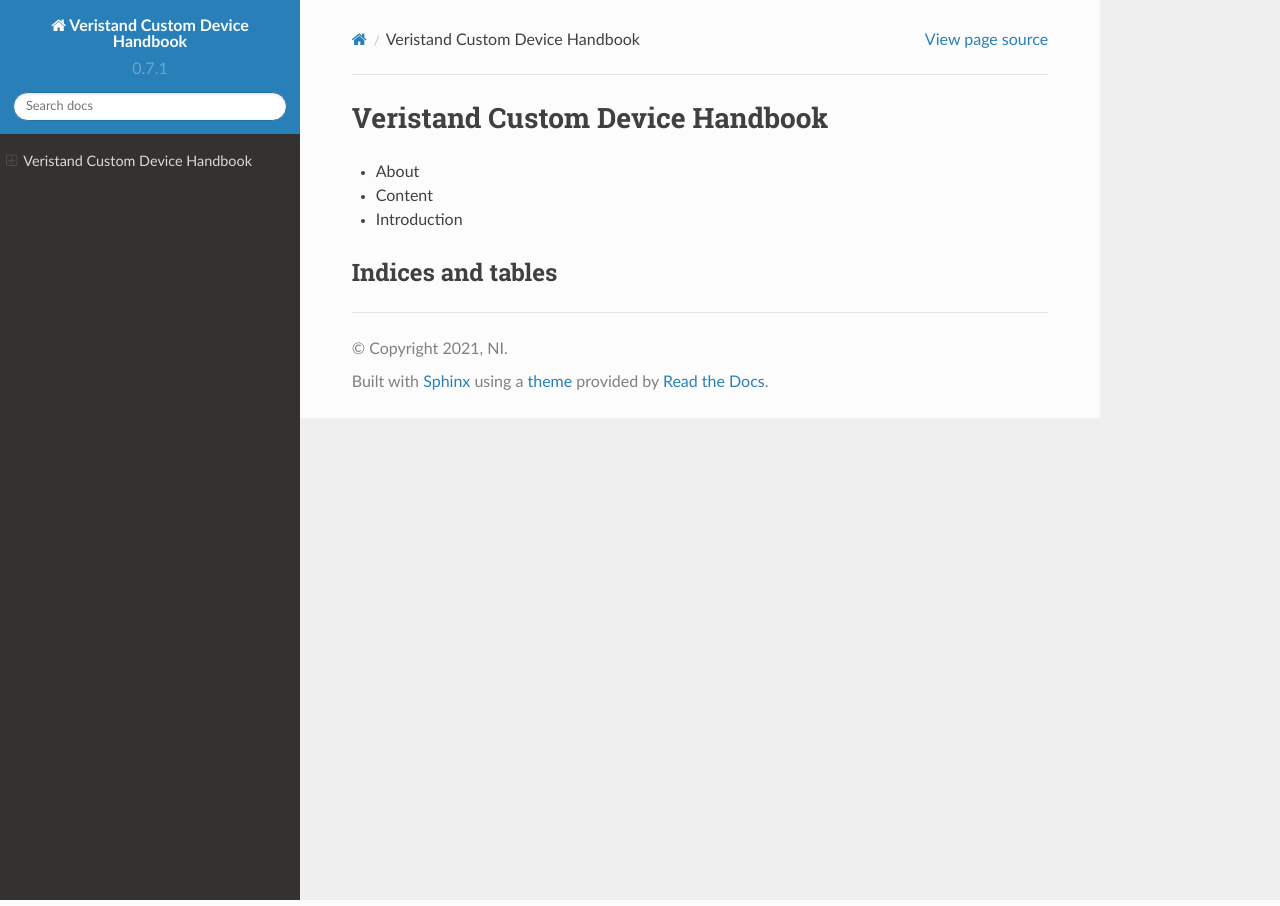
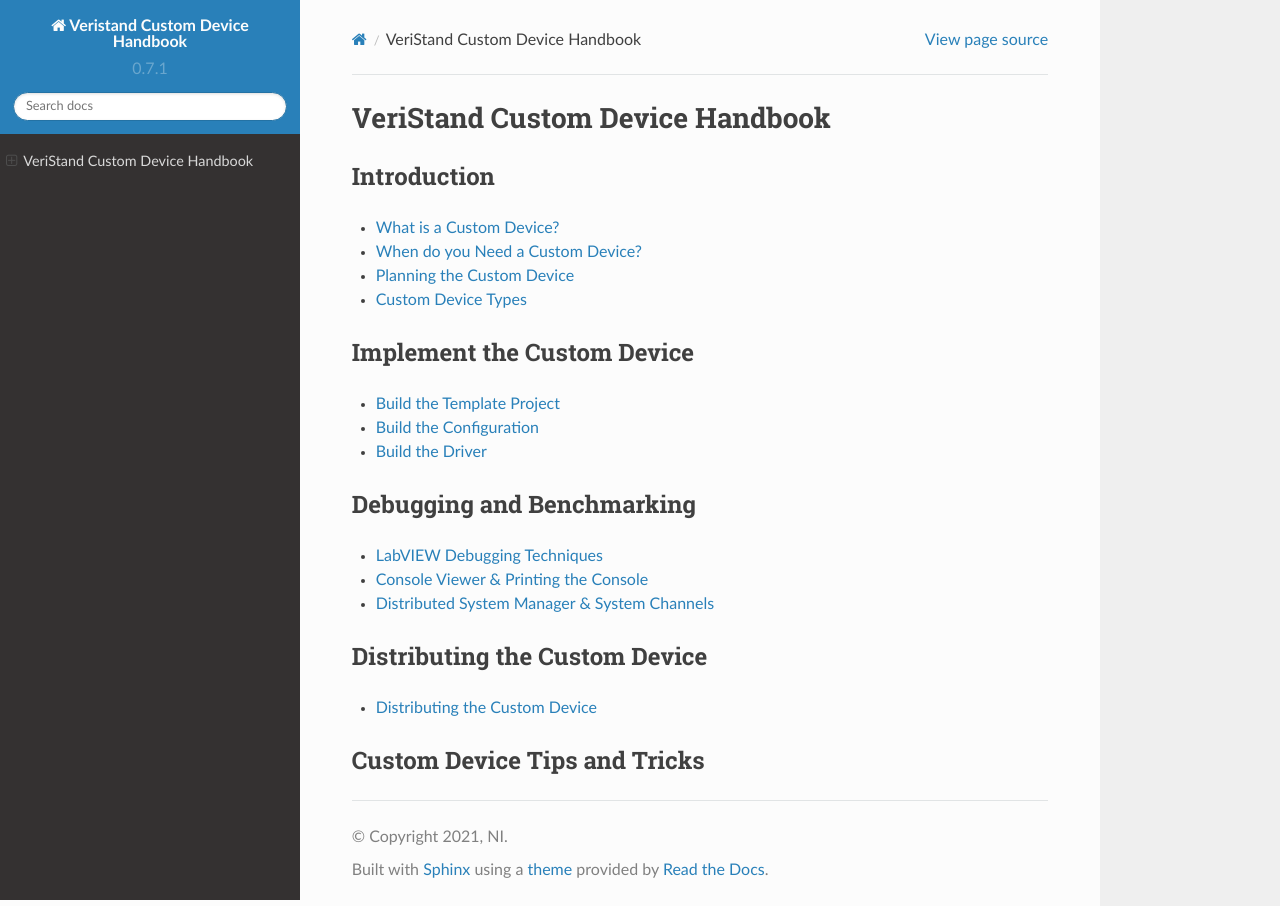
Before and after one commit to ni/niveristand-custom-device-handbook, a Sphinx documentation site: the page built from docs/index.md, in a window 1280 px wide. Built offline with Sphinx 7.4.7 and the Read the Docs theme 2.0.0, drawn with Linux system fonts in a browser that asks for light colours.

Commit message:
Page Structure + What Is A Custom Device page (#8)

```diff
--- a/docs/index.md
+++ b/docs/index.md
@@ -1,14 +1,35 @@
 
 
-# Veristand Custom Device Handbook
+# VeriStand Custom Device Handbook
 
+#### Introduction
 
-* About
+   + [What is a Custom Device?](What_Is_A_Custom_Device.md)
 
-* Content
+   + [When do you Need a Custom Device?](When_Do_You_Need_A_Custom_Device.md)
 
-* Introduction
+   + [Planning the Custom Device](Planning_The_Custom_Device.md)
 
+   + [Custom Device Types](Custom_Device_Types.md)
 
+#### Implement the Custom Device
 
-## Indices and tables
+   + [Build the Template Project](Build_the_Template_Project.md)
+
+   + [Build the Configuration](Build_the_Configuration.md)
+
+   + [Build the Driver](Build_the_Driver.md)
+
+#### Debugging and Benchmarking
+
+   + [LabVIEW Debugging Techniques](LabVIEW_Debugging_Techniques.md)
+
+   + [Console Viewer & Printing the Console](Console_Viewer_and_Printing_the_Console.md)
+
+   + [Distributed System Manager & System Channels](Distributed_System_Manager_and_System_Channels.md)
+
+#### Distributing the Custom Device
+
+   + [Distributing the Custom Device](Distributing_the_Custom_Device.md)
+
+#### Custom Device Tips and Tricks
```
Also changed, not shown: docs/What_Is_A_Custom_Device.md (added, +165 -0 lines), docs/Build_the_Configuration.md (added), docs/Build_the_Driver.md (added), docs/Build_the_Template_Project.md (added), docs/Console_Viewer_and_Printing_the_Console.md (added), docs/Custom_Device_Types.md (added), docs/Distributed_System_Manager_and_System_Channels.md (added), docs/Distributing_the_Custom_Device.md (added), docs/LabVIEW_Debugging_Techniques.md (added), docs/Planning_The_Custom_Device.md (added), docs/When_Do_You_Need_A_Custom_Device.md (added), docs/images/Picture4.jpg (added), docs/images/Picture5.jpg (added), docs/images/Picture6.png (added), 1 more files.
